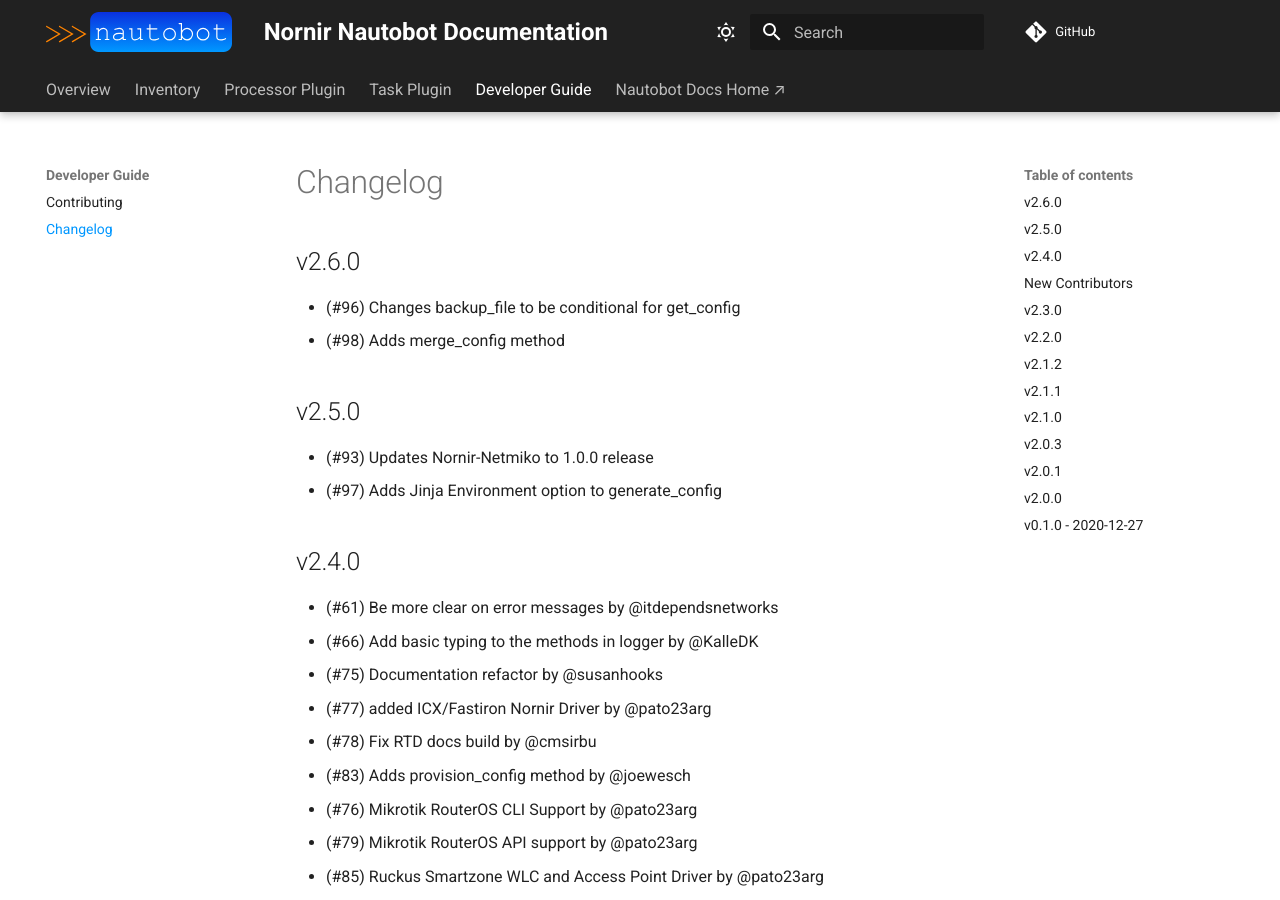
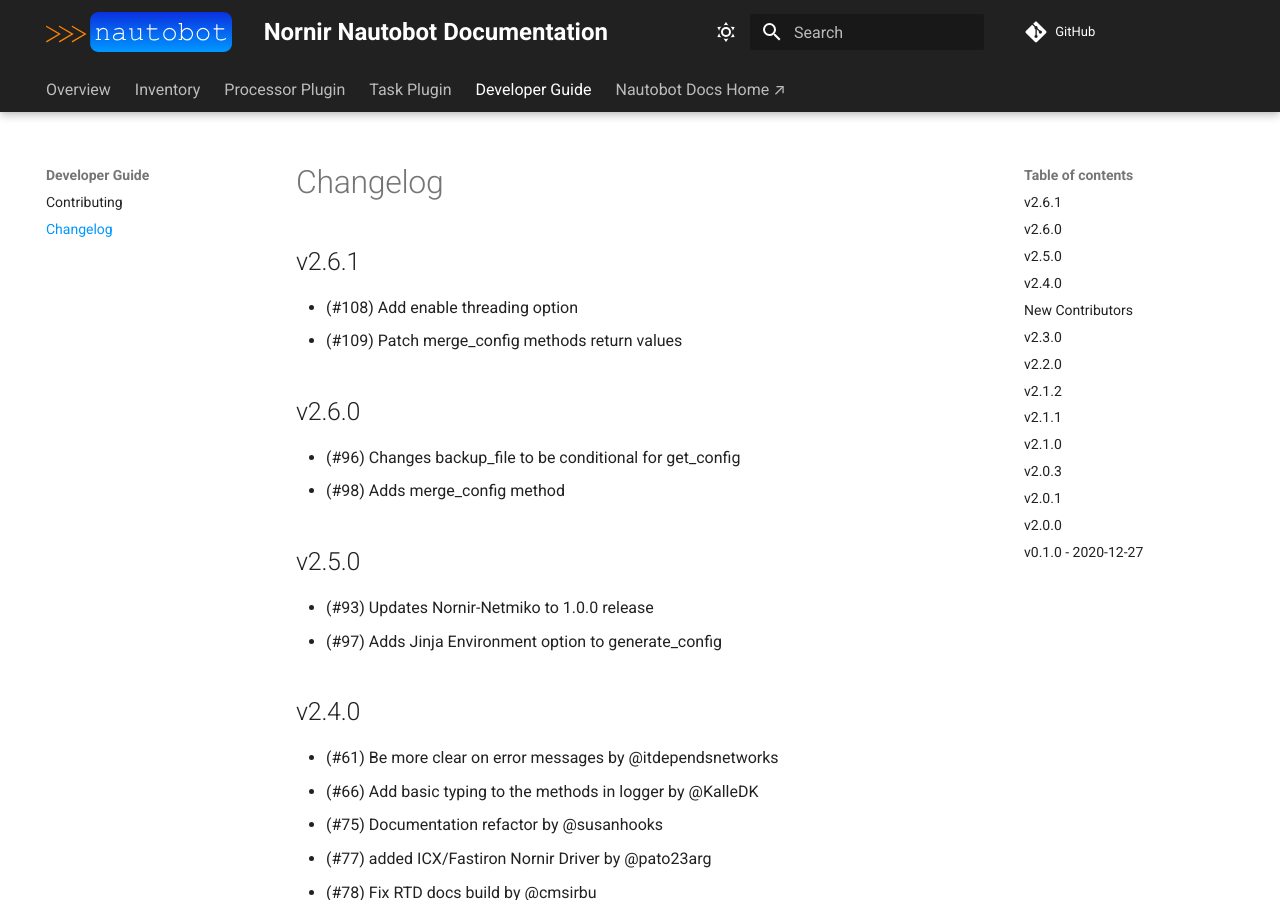
Before and after one commit to nautobot/nornir-nautobot, an MkDocs documentation site: the page built from docs/dev/CHANGELOG.md, in a window 1280 px wide and 900 px high. Built offline with MkDocs 1.6.1 and Material for MkDocs 9.7.7, drawn with Linux system fonts in a browser that asks for light colours; comment, search, counter and statistics services are not loaded.

Commit message:
prep 2.6.1 release

```diff
--- a/docs/dev/CHANGELOG.md
+++ b/docs/dev/CHANGELOG.md
@@ -1,4 +1,9 @@
 # Changelog
+
+## v2.6.1
+
+- (#108) Add enable threading option
+- (#109) Patch merge_config methods return values
 
 ## v2.6.0
 
--- a/pyproject.toml
+++ b/pyproject.toml
@@ -1,6 +1,6 @@
 [tool.poetry]
 name = "nornir-nautobot"
-version = "2.6.0"
+version = "2.6.1"
 description = "Nornir Nautobot"
 authors = ["Network to Code, LLC <opensource@networktocode.com>"]
 readme = "README.md"
```
